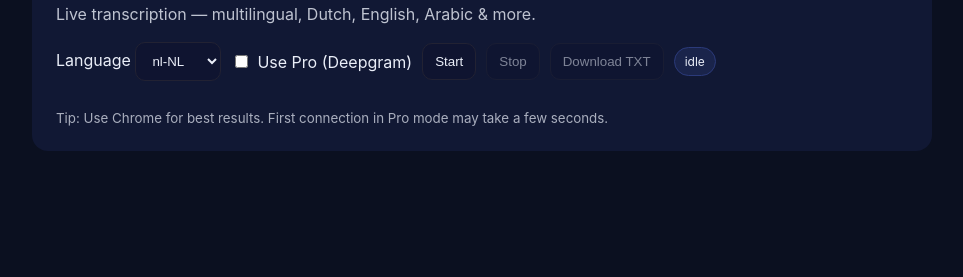
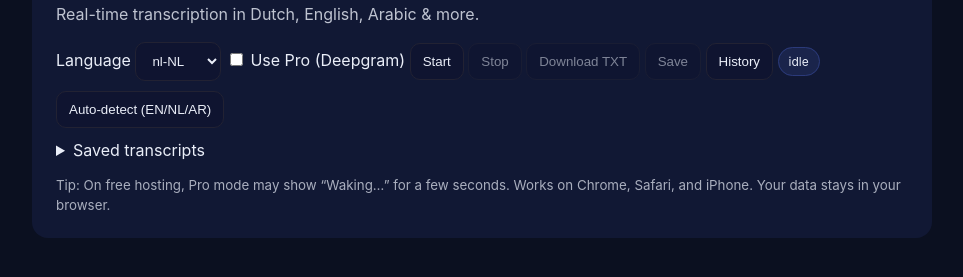
Before and after one commit to JadMansour25/TranscriberAI-Live, a plain HTML site: page index.html in a window 1280 px wide. Shown: the part 105-382 px from the top of the page, without its empty margins (158-1121 px from the left). Drawn offline with Linux system fonts and the light colour scheme.

Commit message:
Update index.html

```diff
--- a/index.html
+++ b/index.html
@@ -9,36 +9,53 @@
 <body>
   <div class="app">
     <h1>Transcriber.ai</h1>
-    <p class="sub">Live transcription — multilingual, Dutch, English, Arabic & more.</p>
+    <p class="sub">Real-time transcription in Dutch, English, Arabic & more.</p>
 
     <div class="controls">
-      <label>
-        Language
+      <div class="row wrap">
+        <label class="field">
+          <span>Language</span>
           <select id="lang"></select>
         </label>
 
-      <label style="display:flex;gap:6px;align-items:center">
+        <label class="field prochk">
           <input type="checkbox" id="pro" />
-        Use Pro (Deepgram)
+          <span>Use Pro (Deepgram)</span>
         </label>
 
         <button id="start">Start</button>
         <button id="stop" disabled>Stop</button>
         <button id="download" disabled>Download TXT</button>
+        <button id="save" disabled>Save</button>
+        <button id="historyBtn">History</button>
         <span id="status" class="badge">idle</span>
+      </div>
+
+      <div class="row meterRow">
+        <div class="meterWrap" title="Mic level">
+          <div id="meter" class="meter"></div>
+        </div>
+        <button id="autodetect" class="ghost" title="Auto-detect EN/NL/AR">Auto-detect (EN/NL/AR)</button>
+      </div>
     </div>
 
     <div id="partial" class="partial"></div>
     <div id="finals" class="finals"></div>
 
+    <details id="history" class="history">
+      <summary>Saved transcripts</summary>
+      <div id="historyList" class="historyList"></div>
+    </details>
+
     <footer>
       <small>
-        Tip: Use Chrome for best results. First connection in Pro mode may take a few seconds.
+        Tip: On free hosting, Pro mode may show “Waking…” for a few seconds.
+        Works on Chrome, Safari, and iPhone. Your data stays in your browser.
       </small>
     </footer>
   </div>
 
-  <!-- cache-buster => always fetch latest script -->
-  <script src="script.js?v=4"></script>
+  <!-- cache-buster -->
+  <script src="script.js?v=7"></script>
 </body>
 </html>
```
Lines whose indentation alone changed are shown as unchanged.
